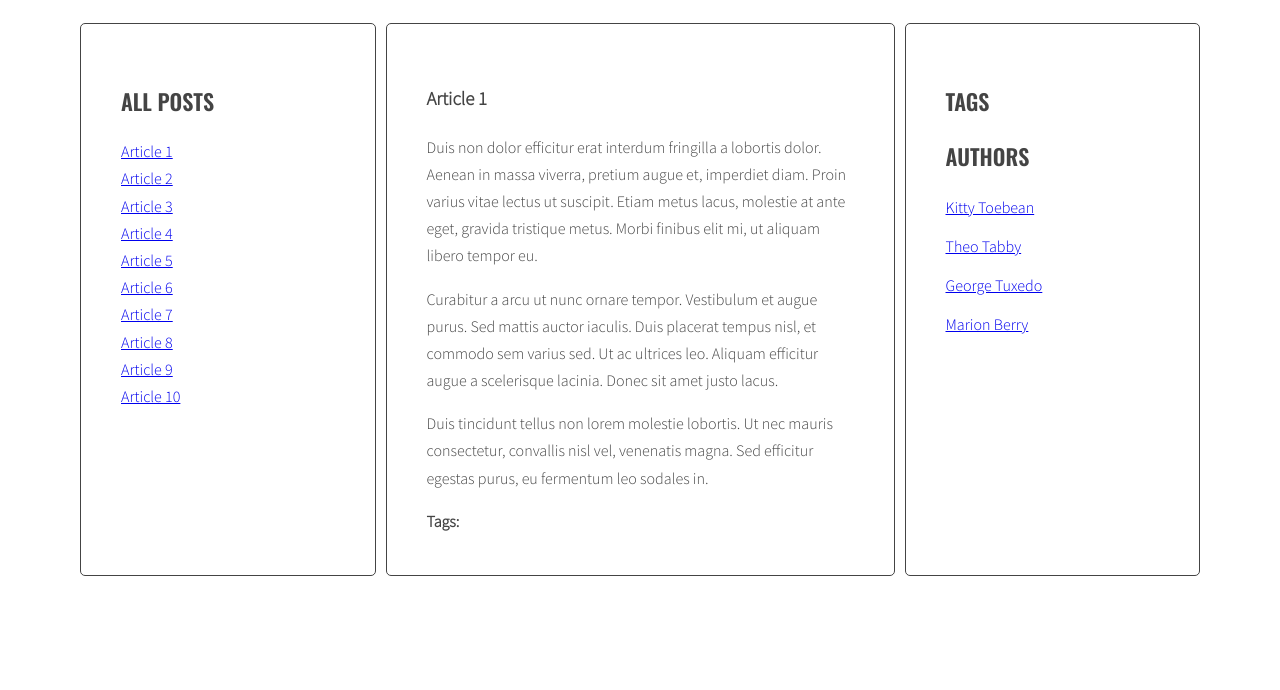
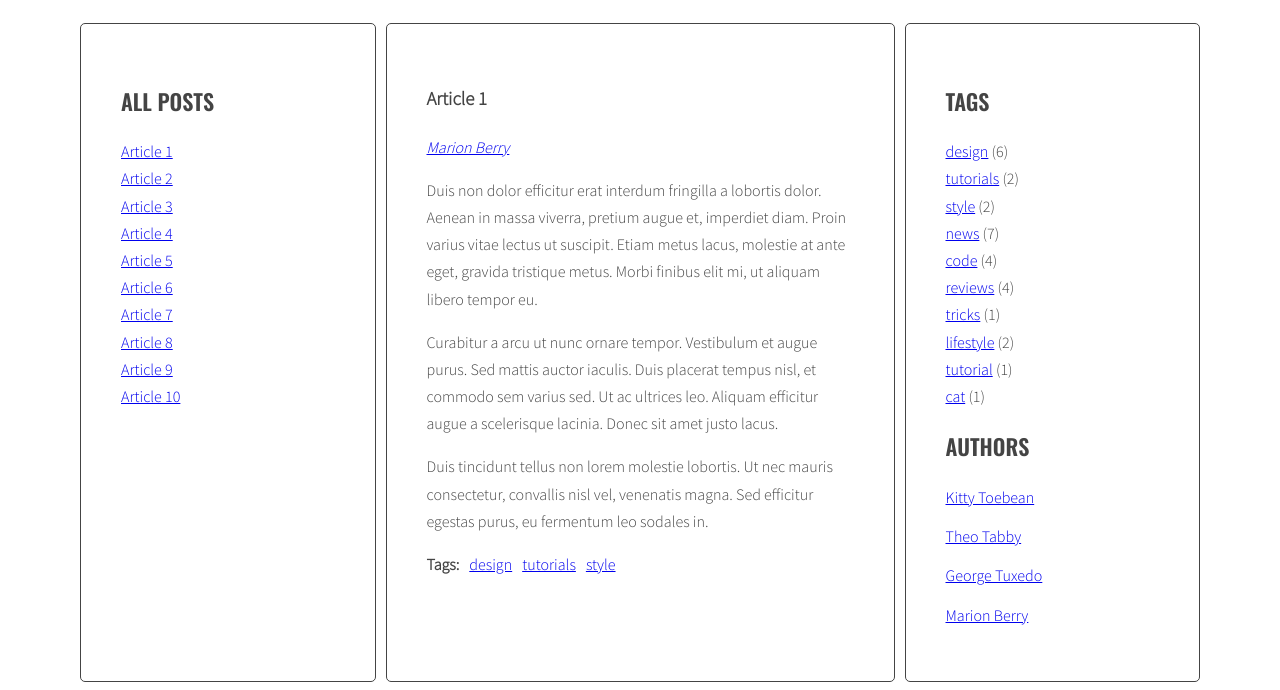
Before and after one commit to GrzeDul/javascript-blog, a website: page index.html in a window 1280 px wide. Shown: the part 220-910 px from the top of the page. Before the commit the page ends 804 px from the top, so only its background shows below. Drawn offline with nearby package versions, Linux system fonts and the light colour scheme.

Commit message:
Add tags count and calculate tags

```diff
--- a/js/script.js
+++ b/js/script.js
@@ -38,7 +38,8 @@
     optTitleListSelector = '.titles',
     optArticleTagsSelector = '.post-tags .list',
     optArticleAuthorSelector = '.post-author',
-    optTagsListSelector = '.tags.list';
+    optTagsListSelector = '.tags.list',
+    optTagsLinksSelector = 'a[href^="#tag-"]';
 
   const generateTitleLinks = function (customSelector = '') {
     console.log('generating links...');
@@ -148,6 +149,23 @@
     generateTitleLinks('[data-author="' + author + '"]');
   };
 
+  const calculateTagsParams = function (tags) {
+    let max, min;
+    for (let tag of Object.values(tags)) {
+      if (!min || !max) {
+        min = tag;
+        max = tag;
+      } else {
+        min = Math.min(min, tag);
+        max = Math.max(max, tag);
+      }
+    }
+    return {
+      min: min,
+      max: max,
+    };
+  };
+
   const generateTags = function () {
     /* [NEW] create a new variable allTags with an empty object */
     let allTags = {};
@@ -173,15 +191,17 @@
       /* START LOOP: for each tag */
       for (let tag of articleTagsArray) {
         /* generate HTML of the link */
-        const linkHTML = `<li><a style='margin-left:10px;' href="#tag-${tag}">${tag}</a></li>`;
+        const linkHTML = `<li class='left-margin'><a href="#tag-${tag}">${tag}</a></li>`;
 
         /* add generated code to html variable */
         html += linkHTML;
 
         /* [NEW] check if this link is NOT already in allTags */
-        if (allTags.indexOf(linkHTML) == -1) {
+        if (!allTags[tag]) {
           /* [NEW] add generated code to allTags array */
-          allTags.push(linkHTML);
+          allTags[tag] = 1;
+        } else {
+          allTags[tag]++;
         }
       }
       /* END LOOP: for each tag */
@@ -196,7 +216,31 @@
     const tagList = document.querySelector(optTagsListSelector);
 
     /* [NEW] add html from allTags to tagList */
-    tagList.innerHTML = allTags.join(' ');
+    // tagList.innerHTML = allTags.join(' ');
+    console.log(allTags);
+
+    const tagsParams = calculateTagsParams(allTags);
+    console.log('tagsParams:', tagsParams);
+
+    /* [NEW] create variable for all links HTML code */
+    let allTagsHTML = '';
+
+    /* [NEW] START LOOP: for each tag in allTags: */
+    for (let tag in allTags) {
+      /* [NEW] generate code of a link and add it to allTagsHTML */
+      allTagsHTML +=
+        '<li><a href="#tag-' +
+        tag +
+        '">' +
+        tag +
+        '</a>' +
+        ' (' +
+        allTags[tag] +
+        ') </li>';
+    }
+    /* [NEW] END LOOP: for each tag in allTags: */
+    /*[NEW] add HTML from allTagsHTML to tagList */
+    tagList.innerHTML = allTagsHTML;
   };
 
   generateTags();
@@ -224,9 +268,7 @@
 
   const addClickListenersToTags = function () {
     /* find all links to tags */
-    const tagsLinks = document.querySelectorAll(
-      optArticleSelector + ' ' + optArticleTagsSelector + ' a'
-    );
+    const tagsLinks = document.querySelectorAll(optTagsLinksSelector);
 
     /* START LOOP: for each link */
     for (let tag of tagsLinks) {
--- a/sass/style.scss
+++ b/sass/style.scss
@@ -85,6 +85,10 @@ body {
   .active {
     font-weight: bold;
   }
+
+  .left-margin {
+    margin-right: 10px;
+  }
 }
 
 .list-horizontal {
```
Also changed, not shown: index.html (+2 -1 lines), css/style.css, 1 other file.
